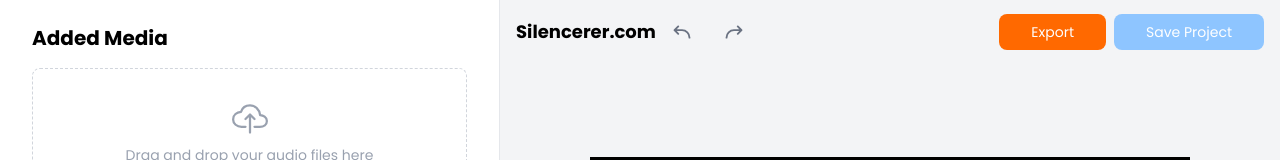
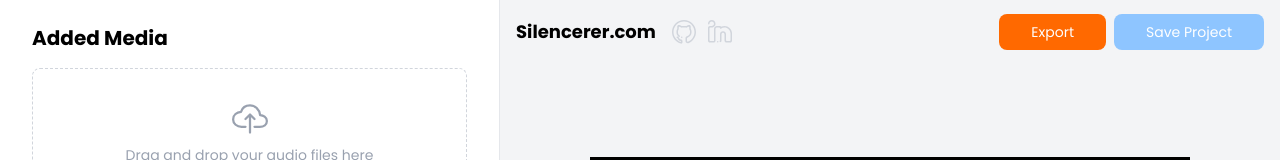
Before and after one commit to marionikolov17/silencerer, a Next.js app: page / in a window 1280 px wide. Shown: the top 160 px of the page. Built offline with nearby package versions, Linux system fonts and the light colour scheme.

Commit message:
Replace: undo/redo buttons with github and linkedin links

```diff
--- a/src/components/Header.tsx
+++ b/src/components/Header.tsx
@@ -1,6 +1,8 @@
 'use client';
 
+import Link from 'next/link';
 import { PiArrowBendUpLeftBold, PiArrowBendUpRightBold } from 'react-icons/pi';
+import { GithubSvg, LinkedInSvg } from './constants/tech-icons';
 interface InputProps {
   openExportWindow: () => void;
 }
@@ -11,17 +13,29 @@
       <div className="flex items-center gap-x-2">
         <h1 className="text-base sm:text-lg font-bold">Silencerer.com</h1>
         <button
-          className="ms-4sm:ms-8 p-2 rounded-full cursor-pointer hover:bg-gray-200"
+          className="ms-4 sm:ms-8 p-2 rounded-full cursor-pointer hover:bg-gray-200 hidden"
           title="Undo"
         >
           <PiArrowBendUpLeftBold className="text-xl text-gray-500" />
         </button>
         <button
-          className="sm:ms-2 p-2 rounded-full cursor-pointer hover:bg-gray-200"
+          className="sm:ms-2 p-2 rounded-full cursor-pointer hover:bg-gray-200 hidden"
           title="Redo"
         >
           <PiArrowBendUpRightBold className="text-xl text-gray-500" />
         </button>
+        <Link
+          href="https://github.com/marionikolov17/silencerer"
+          className="ms-2"
+        >
+          <GithubSvg className="w-6 h-6 text-gray-300 hover:text-blue-500 transition-all duration-300" />
+        </Link>
+        <Link
+          href="https://www.linkedin.com/in/marionikolovdev/"
+          className="ms-1"
+        >
+          <LinkedInSvg className="w-6 h-6 text-gray-300 hover:text-blue-500 transition-all duration-300" />
+        </Link>
       </div>
       <div className="flex items-center gap-x-2">
         <button
--- /dev/null
+++ b/src/components/constants/tech-icons.tsx
@@ -0,0 +1,87 @@
+export function GithubSvg({ className }: { className?: string }) {
+  return (
+    <svg
+      className={className || ''}
+      version="1.1"
+      fill="currentColor"
+      id="Layer_12"
+      xmlns="http://www.w3.org/2000/svg"
+      xmlnsXlink="http://www.w3.org/1999/xlink"
+      x="0px"
+      y="0px"
+      width="512px"
+      height="512px"
+      viewBox="0 0 512 512"
+      enableBackground="new 0 0 512 512"
+      xmlSpace="preserve"
+    >
+      <path
+        fillRule="evenodd"
+        clipRule="evenodd"
+        d="M192,368.004c0-8.844,7.156-16,16-16s16,7.156,16,16
+              s-7.156,16-16,16S192,376.848,192,368.004L192,368.004z M349.328,494.16c-4.266,1.219-8.672,2.094-13.328,2.094
+              c-26.516,0-48-21.484-48-48v-58.188c0-20.094,12.898-37.156,30.797-43.438C353.164,335.082,384,306.082,384,272.004V240
+              c0-15.164-6.188-29.285-16-41.367V162.5c0-17.668-14.328-23.719-32-13.496l-24.516,14.176C303.633,161.145,295.703,160,288,160h-64
+              c-7.699,0-15.633,1.145-23.484,3.18L176,149.004c-17.668-10.223-32-4.172-32,13.496v36.133c-9.812,12.082-16,26.203-16,41.367
+              v32.004c0,23.281,14.488,44.188,34.578,58.812l-0.02,0.031c4.172,2.859,6.945,7.688,6.945,13.156c0,8.828-7.176,16-16,16
+              c-4.52,0-8.574-1.891-11.48-4.906C115.004,334.629,96,305.035,96,272.004V240c0-18.523,6.012-35.977,16-51.375v-47.633
+              c0-35.336,28.645-47.438,64-26.996l27.461,15.887C210.309,128.719,217.172,128,224,128h64c6.828,0,13.688,0.719,20.539,1.883
+              L336,113.996c35.359-20.441,64-8.34,64,26.996v47.633c9.984,15.398,16,32.852,16,51.375v32.004
+              c0,47.609-39.25,88.141-85.531,104.359c-0.055,0.047-0.109,0.172-0.188,0.188c-6.016,2.312-10.281,8.125-10.281,14.953v56.75
+              c0,8.844,7.156,16,16,16c1.336,0,2.562-0.375,3.797-0.688C421.969,430.41,480,350.066,480,256c0-123.715-100.281-224-224-224
+              C132.285,32,32,132.285,32,256c0,97.41,62.254,180.066,149.121,210.895c0.445,0.047,0.852,0.234,1.316,0.234
+              c5.277,0,9.562-4.297,9.562-9.562c0-5.281-4.285-9.562-9.562-9.562c-0.113,0-0.113-0.094-0.191-0.141
+              c-53.16-1.422-53.219-63.859-70.246-63.859c-8.844,0-16-7.156-16-16s7.156-16,16-16c1.688,0,4.207,0,7.988,0
+              c32.02,0,27.445,64,72.012,64c17.668,0,32,14.328,32,32v28c0,15.453-12.527,28-28.004,28c-1.688,0-3.277-0.344-4.887-0.656
+              C81.203,474.613,0,374.926,0,256C0,114.617,114.617,0,256,0s256,114.617,256,256C512,364.41,444.508,456.848,349.328,494.16
+              L349.328,494.16z"
+      />
+    </svg>
+  );
+}
+
+export function LinkedInSvg({ className }: { className?: string }) {
+  return (
+    <svg
+      className={className || ''}
+      fill="currentColor"
+      version="1.1"
+      id="Layer_5"
+      xmlns="http://www.w3.org/2000/svg"
+      xmlnsXlink="http://www.w3.org/1999/xlink"
+      x="0px"
+      y="0px"
+      width="512px"
+      height="512px"
+      viewBox="0 0 512 512"
+      enableBackground="new 0 0 512 512"
+      xmlSpace="preserve"
+    >
+      <path
+        fillRule="evenodd"
+        clipRule="evenodd"
+        d="M472,480h-79.991c-19.375,0-35.523-13.758-39.211-32.04
+            c-0.273,0-0.523,0.039-0.797,0.039V303.205c0-17.242-14.328-31.196-31.999-31.196c-17.672,0-32,13.954-32,31.196v136.38v0.43
+            c0,9.758-3.648,18.547-9.438,25.508c-3.18,4.813-8.609,7.985-14.805,7.985c-9.812,0-17.758-7.946-17.758-17.759
+            c0-5.188,2.258-9.812,5.828-13.062c2.586-2.852,4.18-6.547,4.18-10.673v-22.875V376.2v-74.487c0-34.079,28.648-61.713,63.992-61.713
+            c35.343,0,64.007,27.634,64.007,61.713v107.426c0,1.148-0.109,2.141-0.18,3.195c0.055-0.016,0.125-0.016,0.18-0.039v19.719
+            c0,8.829,7.156,15.985,16,15.985H464c8.844,0,16-7.156,16-15.985V288.01c0-1.203-0.141-2.352-0.391-3.478
+            C475.5,215.046,420.017,159.99,352.001,159.99c-28.234,0-54.233,9.578-75.358,25.657c-0.078-0.039-0.164-0.023-0.328,0.102
+            c-2.148,1.727-4.859,2.75-7.812,2.75c-6.914,0-12.492-5.602-12.492-12.508c0-0.859-0.051-1.305-0.141-1.43
+            c-0.738-8.149-7.52-14.571-15.859-14.571h-48.007c-17.668,0-32.003,14.336-32.003,32.009v240.015c0,1.438,0.254,2.821,0.609,4.142
+            c-0.375,1.148-0.609,2.422-0.609,3.859c0,22.086-17.902,39.985-40.004,39.985h-2.926H40.003C17.922,480,0,462.101,0,440.015V167.99
+            c0-22.086,17.922-39.985,40.003-39.985h40.004c26.496,0,47.988-21.493,47.988-48.01c0-26.516-21.492-48.009-47.988-48.009
+            c-26.512,0-48.003,21.493-48.003,48.009c0,8.844-7.156,16-16.004,16c-8.824,0-16-7.156-16-16C0,35.806,35.824,0,80.007,0
+            c44.187,0,79.992,35.806,79.992,79.995c0,4.055-0.395,8-0.984,11.899c-0.129,0.75-0.199,1.523-0.344,2.273
+            c-0.699,3.891-1.648,7.719-2.906,11.391c-0.051,0.18-0.141,0.344-0.195,0.523c-2.762,7.946-6.691,15.305-11.66,21.907
+            c-14.586,19.391-37.746,32.001-63.902,32.001H48.003c-8.844,0-16,7.18-16,16v256.023c0,8.829,7.156,15.985,16,15.985h80.8
+            c-0.52-2.586-0.809-5.242-0.809-7.984V191.999c0-35.345,28.668-63.994,64.007-63.994h56.007c9.883,0,18.867,3.641,25.836,9.617
+            c0.086,0.055,0.172-0.039,0.266,0.031c2.797,2.406,6.422,3.844,10.391,3.844c2.188,0,4.266-0.43,6.148-1.227
+            c0.57-0.25,0.914-0.211,1.242-0.172c18.578-7.609,38.78-12.094,60.108-12.094c82.938,0,151.124,63.111,159.194,143.911
+            c0.539,2.602,0.805,5.328,0.805,8.094v160.006C512,462.101,494.102,480,472,480L472,480z M208.006,447.999c8.824,0,16,7.172,16,16
+            c0,8.845-7.175,16.001-16,16.001c-8.844,0-16.004-7.156-16.004-16.001C192.002,455.171,199.163,447.999,208.006,447.999
+            L208.006,447.999z"
+      />
+    </svg>
+  );
+}
```
